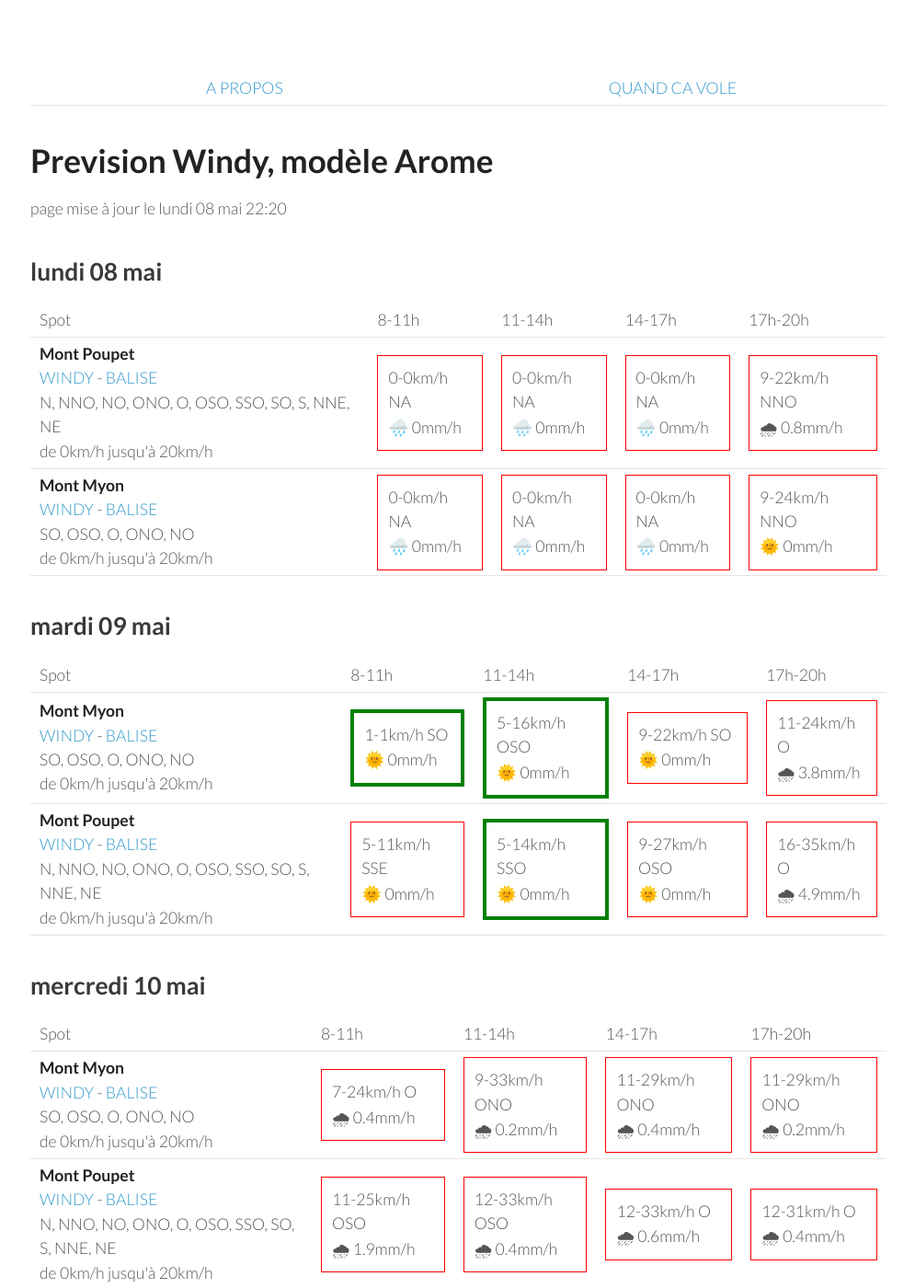
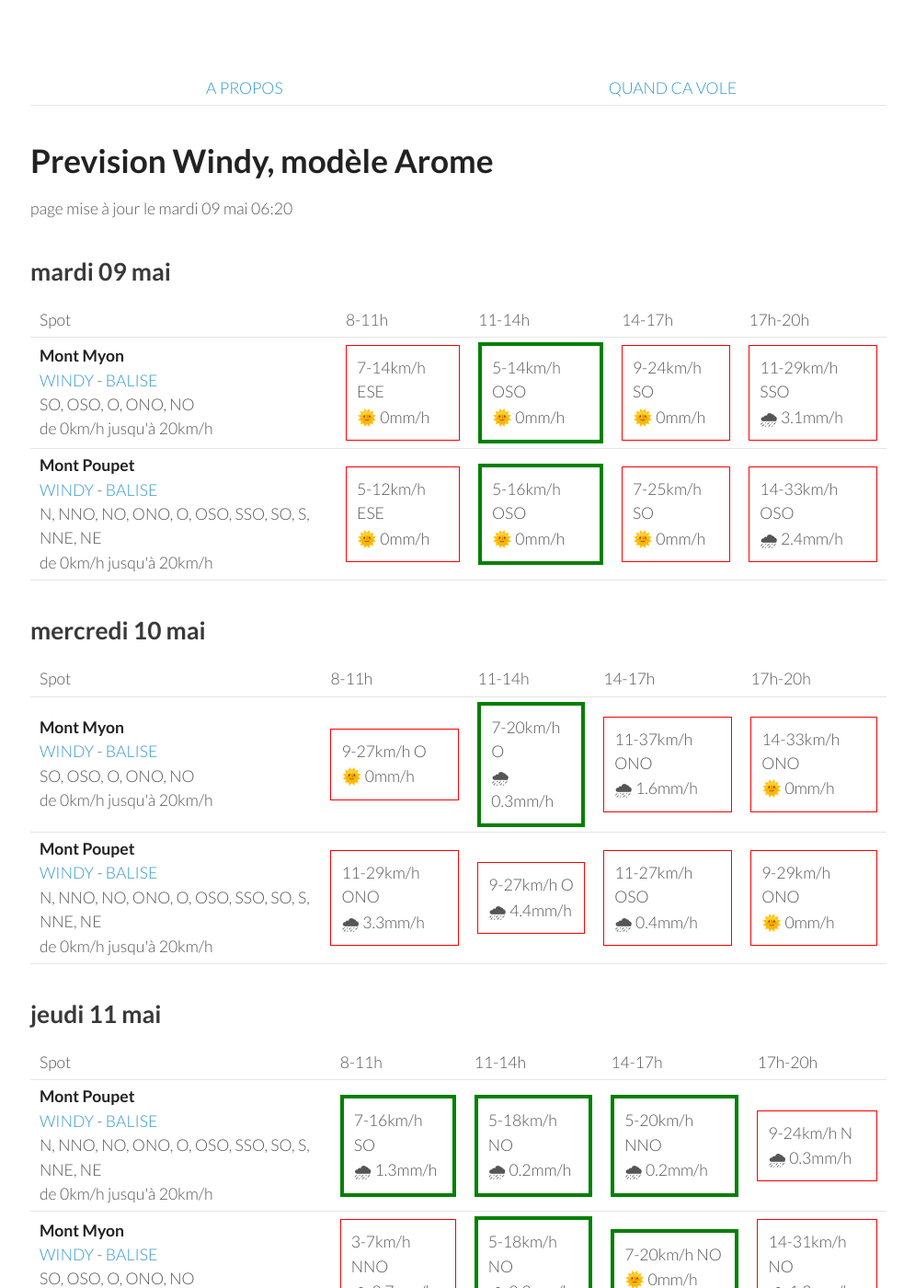
Before and after one commit to parapente-dans-le-nord/parapente-dans-le-nord.github.io, a Jekyll site: the page built from jura.markdown, in a window 1280 px wide and 1400 px high. Shown: the whole window at 92% size, without its empty margins (25-1020 px from the left). Built offline with Jekyll 4.4.1, drawn with Linux system fonts in a browser that asks for light colours; some of the changed text lies outside the part shown.

Commit message:
update index.markdown

```diff
--- a/jura.markdown
+++ b/jura.markdown
@@ -7,42 +7,8 @@ title:  "Tous les spots"
 {: .links}
 
 # Prevision Windy, modèle Arome
-page mise à jour le lundi 08 mai 22:20
+page mise à jour le mardi 09 mai 06:20
 
-## lundi 08 mai
-
-{::nomarkdown}
-<table>
-  <tbody>
-    <tr>
-      <td>Spot</td>
-      <td>8-11h</td>
-      <td>11-14h</td>
-      <td>14-17h</td>
-      <td>17h-20h</td>
-    </tr>
-<tr>
-        <td><strong>Mont Poupet</strong><br><a href="https://windy.com/46.970/5.876?46.541,5.876,8">WINDY</a> - <span class=""><a href="http://www.balisemeteo.com/balise.php?idBalise=92">BALISE</a> </span><br> <span class="vent-favorable">N, NNO, NO, ONO, O, OSO, SSO, SO, S, NNE, NE</span><br><span class="force-vent">de 0km/h jusqu'à 20km/h</span> </td>
-
-            <td><div class="not-flyable"><p>0-0km/h NA</p><p>🌧️ 0mm/h</p></div></td>
-            <td><div class="not-flyable"><p>0-0km/h NA</p><p>🌧️ 0mm/h</p></div></td>
-            <td><div class="not-flyable"><p>0-0km/h NA</p><p>🌧️ 0mm/h</p></div></td>
-            <td><div class="not-flyable"><p>9-22km/h NNO</p><p>🌧 0.8mm/h</p></div></td>
-
-    </tr>
-<tr>
-        <td><strong>Mont Myon</strong><br><a href="https://windy.com/46.331/5.397?45.898,5.394,8,m:eWoagj8">WINDY</a> - <span class=""><a href="http://www.balisemeteo.com/balise.php?idBalise=70">BALISE</a> </span><br> <span class="vent-favorable">SO, OSO, O, ONO, NO</span><br><span class="force-vent">de 0km/h jusqu'à 20km/h</span> </td>
-
-            <td><div class="not-flyable"><p>0-0km/h NA</p><p>🌧️ 0mm/h</p></div></td>
-            <td><div class="not-flyable"><p>0-0km/h NA</p><p>🌧️ 0mm/h</p></div></td>
-            <td><div class="not-flyable"><p>0-0km/h NA</p><p>🌧️ 0mm/h</p></div></td>
-            <td><div class="not-flyable"><p>9-24km/h NNO</p><p>🌞 0mm/h</p></div></td>
-
-    </tr>
-
-</tbody>
-</table>
-{:/}
 ## mardi 09 mai
 
 {::nomarkdown}
@@ -58,20 +24,20 @@ page mise à jour le lundi 08 mai 22:20
 <tr>
         <td><strong>Mont Myon</strong><br><a href="https://windy.com/46.331/5.397?45.898,5.394,8,m:eWoagj8">WINDY</a> - <span class=""><a href="http://www.balisemeteo.com/balise.php?idBalise=70">BALISE</a> </span><br> <span class="vent-favorable">SO, OSO, O, ONO, NO</span><br><span class="force-vent">de 0km/h jusqu'à 20km/h</span> </td>
 
-            <td><div class="flyable"><p>1-1km/h SO</p><p>🌞 0mm/h</p></div></td>
-            <td><div class="flyable"><p>5-16km/h OSO</p><p>🌞 0mm/h</p></div></td>
-            <td><div class="not-flyable"><p>9-22km/h SO</p><p>🌞 0mm/h</p></div></td>
-            <td><div class="not-flyable"><p>11-24km/h O</p><p>🌧 3.8mm/h</p></div></td>
+            <td><div class="not-flyable"><p>7-14km/h ESE</p><p>🌞 0mm/h</p></div></td>
+            <td><div class="flyable"><p>5-14km/h OSO</p><p>🌞 0mm/h</p></div></td>
+            <td><div class="not-flyable"><p>9-24km/h SO</p><p>🌞 0mm/h</p></div></td>
+            <td><div class="not-flyable"><p>11-29km/h SSO</p><p>🌧 3.1mm/h</p></div></td>
 
 
     </tr>
 <tr>
         <td><strong>Mont Poupet</strong><br><a href="https://windy.com/46.970/5.876?46.541,5.876,8">WINDY</a> - <span class=""><a href="http://www.balisemeteo.com/balise.php?idBalise=92">BALISE</a> </span><br> <span class="vent-favorable">N, NNO, NO, ONO, O, OSO, SSO, SO, S, NNE, NE</span><br><span class="force-vent">de 0km/h jusqu'à 20km/h</span> </td>
 
-            <td><div class="not-flyable"><p>5-11km/h SSE</p><p>🌞 0mm/h</p></div></td>
-            <td><div class="flyable"><p>5-14km/h SSO</p><p>🌞 0mm/h</p></div></td>
-            <td><div class="not-flyable"><p>9-27km/h OSO</p><p>🌞 0mm/h</p></div></td>
-            <td><div class="not-flyable"><p>16-35km/h O</p><p>🌧 4.9mm/h</p></div></td>
+            <td><div class="not-flyable"><p>5-12km/h ESE</p><p>🌞 0mm/h</p></div></td>
+            <td><div class="flyable"><p>5-16km/h OSO</p><p>🌞 0mm/h</p></div></td>
+            <td><div class="not-flyable"><p>7-25km/h SO</p><p>🌞 0mm/h</p></div></td>
+            <td><div class="not-flyable"><p>14-33km/h OSO</p><p>🌧 2.4mm/h</p></div></td>
 
 
     </tr>
@@ -94,20 +60,20 @@ page mise à jour le lundi 08 mai 22:20
 <tr>
         <td><strong>Mont Myon</strong><br><a href="https://windy.com/46.331/5.397?45.898,5.394,8,m:eWoagj8">WINDY</a> - <span class=""><a href="http://www.balisemeteo.com/balise.php?idBalise=70">BALISE</a> </span><br> <span class="vent-favorable">SO, OSO, O, ONO, NO</span><br><span class="force-vent">de 0km/h jusqu'à 20km/h</span> </td>
 
-            <td><div class="not-flyable"><p>7-24km/h O</p><p>🌧 0.4mm/h</p></div></td>
-            <td><div class="not-flyable"><p>9-33km/h ONO</p><p>🌧 0.2mm/h</p></div></td>
-            <td><div class="not-flyable"><p>11-29km/h ONO</p><p>🌧 0.4mm/h</p></div></td>
-            <td><div class="not-flyable"><p>11-29km/h ONO</p><p>🌧 0.2mm/h</p></div></td>
+            <td><div class="not-flyable"><p>9-27km/h O</p><p>🌞 0mm/h</p></div></td>
+            <td><div class="flyable"><p>7-20km/h O</p><p>🌧 0.3mm/h</p></div></td>
+            <td><div class="not-flyable"><p>11-37km/h ONO</p><p>🌧 1.6mm/h</p></div></td>
+            <td><div class="not-flyable"><p>14-33km/h ONO</p><p>🌞 0mm/h</p></div></td>
 
 
     </tr>
 <tr>
         <td><strong>Mont Poupet</strong><br><a href="https://windy.com/46.970/5.876?46.541,5.876,8">WINDY</a> - <span class=""><a href="http://www.balisemeteo.com/balise.php?idBalise=92">BALISE</a> </span><br> <span class="vent-favorable">N, NNO, NO, ONO, O, OSO, SSO, SO, S, NNE, NE</span><br><span class="force-vent">de 0km/h jusqu'à 20km/h</span> </td>
 
-            <td><div class="not-flyable"><p>11-25km/h OSO</p><p>🌧 1.9mm/h</p></div></td>
-            <td><div class="not-flyable"><p>12-33km/h OSO</p><p>🌧 0.4mm/h</p></div></td>
-            <td><div class="not-flyable"><p>12-33km/h O</p><p>🌧 0.6mm/h</p></div></td>
-            <td><div class="not-flyable"><p>12-31km/h O</p><p>🌧 0.4mm/h</p></div></td>
+            <td><div class="not-flyable"><p>11-29km/h ONO</p><p>🌧 3.3mm/h</p></div></td>
+            <td><div class="not-flyable"><p>9-27km/h O</p><p>🌧 4.4mm/h</p></div></td>
+            <td><div class="not-flyable"><p>11-27km/h OSO</p><p>🌧 0.4mm/h</p></div></td>
+            <td><div class="not-flyable"><p>9-29km/h ONO</p><p>🌞 0mm/h</p></div></td>
 
 
     </tr>
@@ -130,20 +96,20 @@ page mise à jour le lundi 08 mai 22:20
 <tr>
         <td><strong>Mont Poupet</strong><br><a href="https://windy.com/46.970/5.876?46.541,5.876,8">WINDY</a> - <span class=""><a href="http://www.balisemeteo.com/balise.php?idBalise=92">BALISE</a> </span><br> <span class="vent-favorable">N, NNO, NO, ONO, O, OSO, SSO, SO, S, NNE, NE</span><br><span class="force-vent">de 0km/h jusqu'à 20km/h</span> </td>
 
-            <td><div class="flyable"><p>5-16km/h SO</p><p>🌧 0.6mm/h</p></div></td>
-            <td><div class="flyable"><p>5-18km/h ONO</p><p>🌧 0.3mm/h</p></div></td>
-            <td><div class="not-flyable"><p>7-22km/h NNO</p><p>🌧 0.6mm/h</p></div></td>
-            <td><div class="not-flyable"><p>7-22km/h N</p><p>🌧 1.6mm/h</p></div></td>
+            <td><div class="flyable"><p>7-16km/h SO</p><p>🌧 1.3mm/h</p></div></td>
+            <td><div class="flyable"><p>5-18km/h NO</p><p>🌧 0.2mm/h</p></div></td>
+            <td><div class="flyable"><p>5-20km/h NNO</p><p>🌧 0.2mm/h</p></div></td>
+            <td><div class="not-flyable"><p>9-24km/h N</p><p>🌧 0.3mm/h</p></div></td>
 
 
     </tr>
 <tr>
         <td><strong>Mont Myon</strong><br><a href="https://windy.com/46.331/5.397?45.898,5.394,8,m:eWoagj8">WINDY</a> - <span class=""><a href="http://www.balisemeteo.com/balise.php?idBalise=70">BALISE</a> </span><br> <span class="vent-favorable">SO, OSO, O, ONO, NO</span><br><span class="force-vent">de 0km/h jusqu'à 20km/h</span> </td>
 
-            <td><div class="flyable"><p>1-7km/h NO</p><p>🌧 1.8mm/h</p></div></td>
-            <td><div class="flyable"><p>5-16km/h NO</p><p>🌧 0.2mm/h</p></div></td>
-            <td><div class="not-flyable"><p>9-24km/h ONO</p><p>🌧 1mm/h</p></div></td>
-            <td><div class="not-flyable"><p>11-27km/h NNO</p><p>🌧 0.8mm/h</p></div></td>
+            <td><div class="not-flyable"><p>3-7km/h NNO</p><p>🌧 0.7mm/h</p></div></td>
+            <td><div class="flyable"><p>5-18km/h NO</p><p>🌧 0.3mm/h</p></div></td>
+            <td><div class="flyable"><p>7-20km/h NO</p><p>🌞 0mm/h</p></div></td>
+            <td><div class="not-flyable"><p>14-31km/h NO</p><p>🌧 1.3mm/h</p></div></td>
 
 
     </tr>
@@ -166,8 +132,8 @@ page mise à jour le lundi 08 mai 22:20
 <tr>
         <td><strong>Mont Poupet</strong><br><a href="https://windy.com/46.970/5.876?46.541,5.876,8">WINDY</a> - <span class=""><a href="http://www.balisemeteo.com/balise.php?idBalise=92">BALISE</a> </span><br> <span class="vent-favorable">N, NNO, NO, ONO, O, OSO, SSO, SO, S, NNE, NE</span><br><span class="force-vent">de 0km/h jusqu'à 20km/h</span> </td>
 
-            <td><div class="flyable"><p>3-11km/h NE</p><p>🌞 0mm/h</p></div></td>
-            <td><div class="not-flyable"><p>11-29km/h NNE</p><p>🌞 0mm/h</p></div></td>
+            <td><div class="flyable"><p>0-9km/h NO</p><p>🌧 2.2mm/h</p></div></td>
+            <td><div class="flyable"><p>7-20km/h NNO</p><p>🌧 2.9mm/h</p></div></td>
             <td><div class="not-flyable"><p>12-35km/h NNE</p><p>🌧 1mm/h</p></div></td>
             <td><div class="not-flyable"><p>12-33km/h NNE</p><p>🌧 0.4mm/h</p></div></td>
 
@@ -176,8 +142,8 @@ page mise à jour le lundi 08 mai 22:20
 <tr>
         <td><strong>Mont Myon</strong><br><a href="https://windy.com/46.331/5.397?45.898,5.394,8,m:eWoagj8">WINDY</a> - <span class=""><a href="http://www.balisemeteo.com/balise.php?idBalise=70">BALISE</a> </span><br> <span class="vent-favorable">SO, OSO, O, ONO, NO</span><br><span class="force-vent">de 0km/h jusqu'à 20km/h</span> </td>
 
-            <td><div class="not-flyable"><p>7-18km/h N</p><p>🌞 0mm/h</p></div></td>
-            <td><div class="not-flyable"><p>11-27km/h NNO</p><p>🌧 0.4mm/h</p></div></td>
+            <td><div class="not-flyable"><p>7-16km/h N</p><p>🌞 0mm/h</p></div></td>
+            <td><div class="not-flyable"><p>11-31km/h NNO</p><p>🌞 0mm/h</p></div></td>
             <td><div class="not-flyable"><p>14-35km/h N</p><p>🌧 0.2mm/h</p></div></td>
             <td><div class="not-flyable"><p>12-37km/h N</p><p>🌧 0.6mm/h</p></div></td>
 
```
